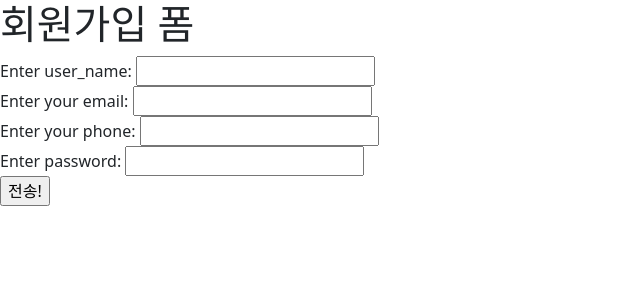
After one commit to eunahpae/web_server, a Flask app: page /register in a window 1280 px wide. The commit adds this page. Shown: the top 300 px of the page, without its empty margins (0-640 px from the left). Run offline with Flask 3, Linux system fonts and the light colour scheme.

Commit message:
/register with mysql

```diff
--- a/app.py
+++ b/app.py
@@ -1,8 +1,11 @@
 from flask import Flask, render_template, request
+from mysql import Mysql
 from data import Articles
-print(Articles())
+import config
+import pymysql
 
 app = Flask(__name__)
+mysql=Mysql(password=config.PASSWORD)
 
 @app.route('/' , methods=['GET','POST'])
 def index():
@@ -26,20 +29,38 @@ def index():
 
     #  render_template('index.html',jinja2문법(가변키워드인자로 전달받음) 파이썬언어는 {%~~~~%}, 전달할 데이터 직접전달시 {{~~~~}}  )
 
-# @app.route('/hello', methods=['GET','POST'])
-# def hello():
-#     if request.method == 'GET':
-#         return render_template('hello.html')
-#     elif request.method == 'POST':
-#         name = request.form["name"]
-#         hello = request.form["hello"]
-#         return render_template('index.html',name=name,hello=hello)
+
 
 @app.route('/list', methods=['GET'])
 def list():
     data = Articles()
     return render_template('list.html',data=data)
 
+@app.route('/register' , methods=['GET','POST'])
+def register():
+    if request.method == "POST":
+        user_name = request.form["user_name"]
+        email = request.form["email"]
+        phone = request.form["phone"]
+        password = request.form["password"]
+        print(user_name,email,phone,password)
+
+        db = pymysql.connect(host=mysql.host, user=mysql.user, db=mysql.db, password=mysql.password, charset=mysql.charset)
+        curs = db.cursor()
+        sql=f'SELECT * FROM user WHERE email = %s;'
+        curs.execute(sql,email)
+
+        rows = curs.fetchall()
+        print(rows)
+
+        if rows:
+            return "Persistance Denied"
+        else:
+            result=mysql.insert_user(user_name,email,phone,password)
+            # print(result)
+            return "SUCCESS"
+    elif request.method == "GET":
+        return render_template('register.html')
 
 
 if __name__ == '__main__':
--- a/templates/index.html
+++ b/templates/index.html
@@ -3,6 +3,7 @@
   <head>
     <meta charset="UTF-8" />
     <meta name="viewport" content="width=device-width, initial-scale=1.0" />
+    <link href="https://cdn.jsdelivr.net/npm/bootstrap@5.0.2/dist/css/bootstrap.min.css" rel="stylesheet" integrity="sha384-EVSTQN3/azprG1Anm3QDgpJLIm9Nao0Yz1ztcQTwFspd3yD65VohhpuuCOmLASjC" crossorigin="anonymous">
     <title>Eunah's</title>
   </head>
 
@@ -14,5 +15,8 @@
     {% else %}
     <h3> 입력한 데이터가 없습니다.</h3>
     {% endif %}
+
+    <a href="/register"><button class='btn btn-danger'>회원가입</button></a>
+    <a href="/login"><button class='btn btn-primary'>로그인</button></a>
   </body>
 </html>
--- /dev/null
+++ b/templates/register.html
@@ -0,0 +1,35 @@
+<!DOCTYPE html>
+<html lang="en">
+<head>
+    <meta charset="UTF-8">
+    <meta name="viewport" content="width=device-width, initial-scale=1.0">
+    <link href="https://cdn.jsdelivr.net/npm/bootstrap@5.0.2/dist/css/bootstrap.min.css" rel="stylesheet" integrity="sha384-EVSTQN3/azprG1Anm3QDgpJLIm9Nao0Yz1ztcQTwFspd3yD65VohhpuuCOmLASjC" crossorigin="anonymous">
+    <title>Join Page</title>
+</head>
+<body>
+    <h1>회원가입 폼</h1>
+    <form action="/register" method="post" class="form-example">
+        <div class="form-example">
+          <label for="user_name">Enter user_name: </label>
+          <input type="text" name="user_name" id="user_name" required>
+        </div>
+        <div class="form-example">
+          <label for="email">Enter your email: </label>
+          <input type="email" name="email" id="email" required>
+        </div>
+        <div class="form-example">
+            <label for="phone">Enter your phone: </label>
+            <input type="text" name="phone" id="phone" required>
+          </div>
+          <div class="form-example">
+            <label for="password">Enter password: </label>
+            <input type="password" name="password" id="password" required>
+          </div>
+        <div class="form-example">
+          <input type="submit" value="전송!">
+        </div>
+      </form>
+
+
+</body>
+</html>
```
Also changed, not shown: app copy.py (added, +47 -0 lines), mysql.py (+4 -4 lines), 1 other file.
